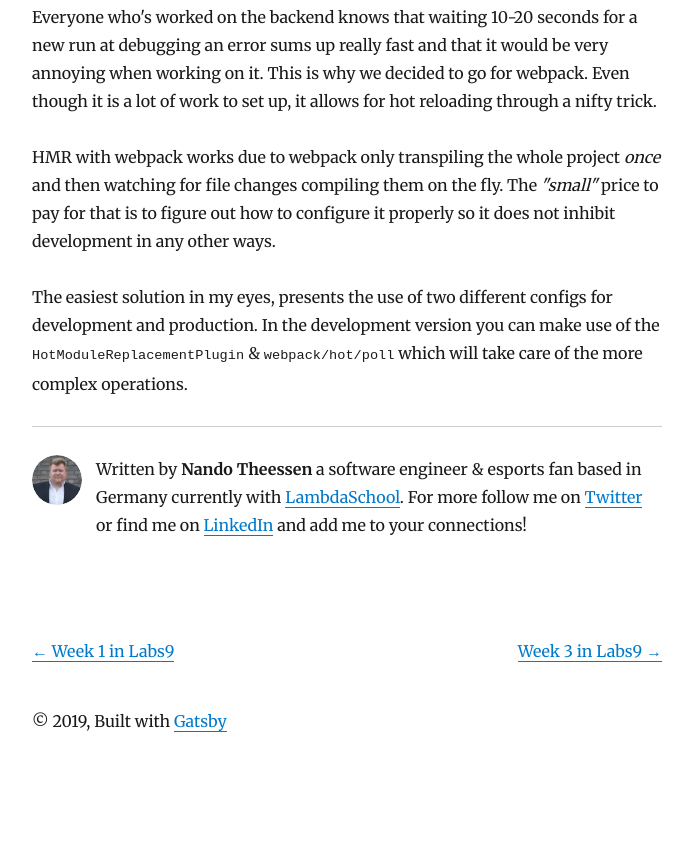
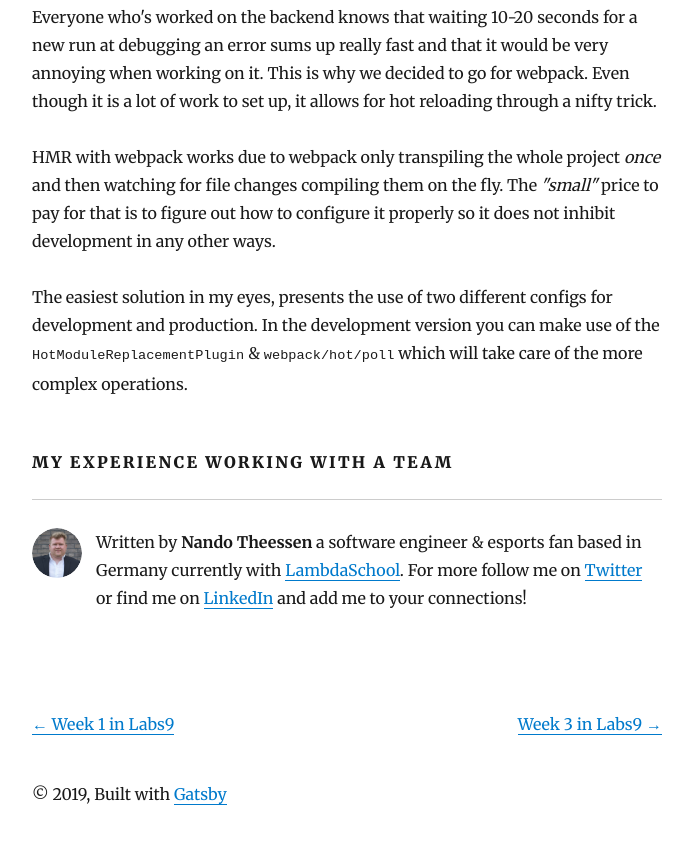
Before and after one commit to NandoTheessen/personal-blog, a Gatsby site: page /dev-journal-week2/ in a window 1280 px wide. Shown: the part 3359-4203 px from the top of the page, without its empty margins (293-986 px from the left). Before the commit the page ends 4136 px from the top, so only its background shows below. Built offline with nearby package versions, Linux system fonts and the light colour scheme; Gatsby itself is replaced by a stand-in of ours; some packages are replaced by stand-ins of ours.

Commit message:
Changes to labs week 4

```diff
--- a/content/blog/dev-journal-week2/index.md
+++ b/content/blog/dev-journal-week2/index.md
@@ -88,3 +88,5 @@ The _"small"_ price to pay for that is to figure out how to configure it properl
 The easiest solution in my eyes, presents the use of two different configs for development and production.
 In the development version you can make use of the `HotModuleReplacementPlugin` & `webpack/hot/poll` which will take care of the more
 complex operations.
+
+#### My Experience working with a team
```
